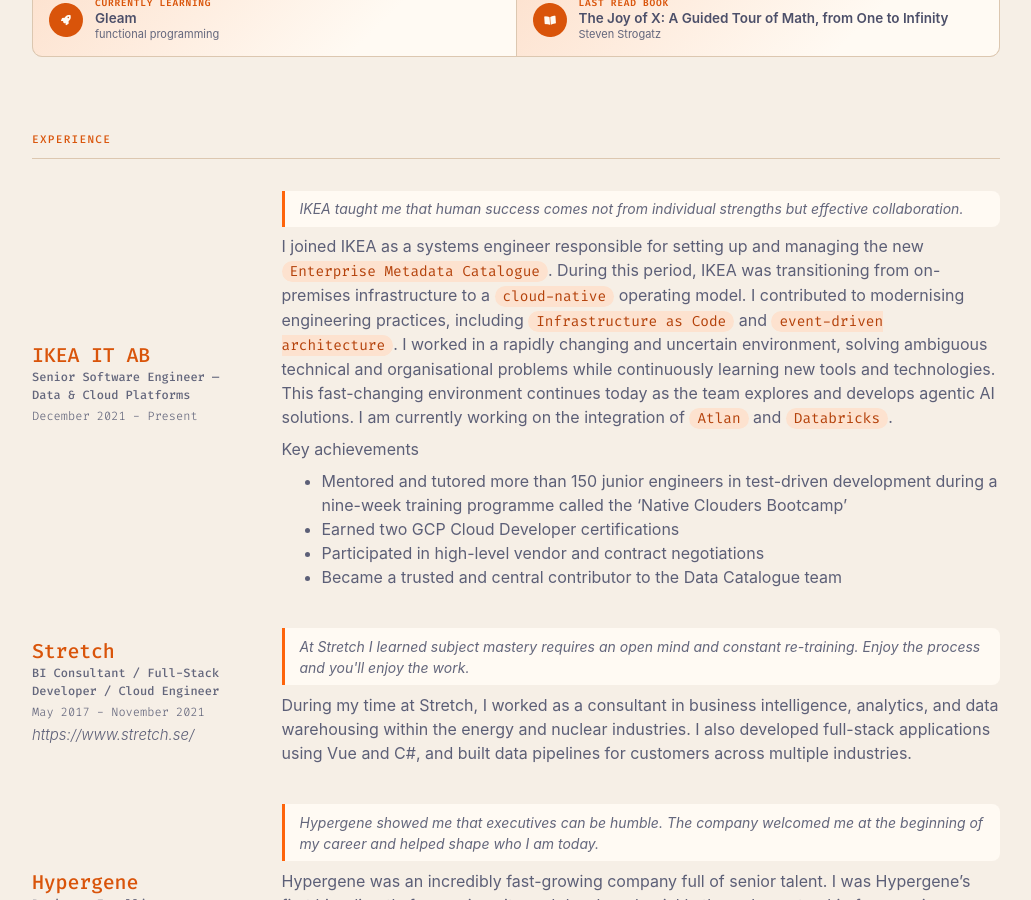
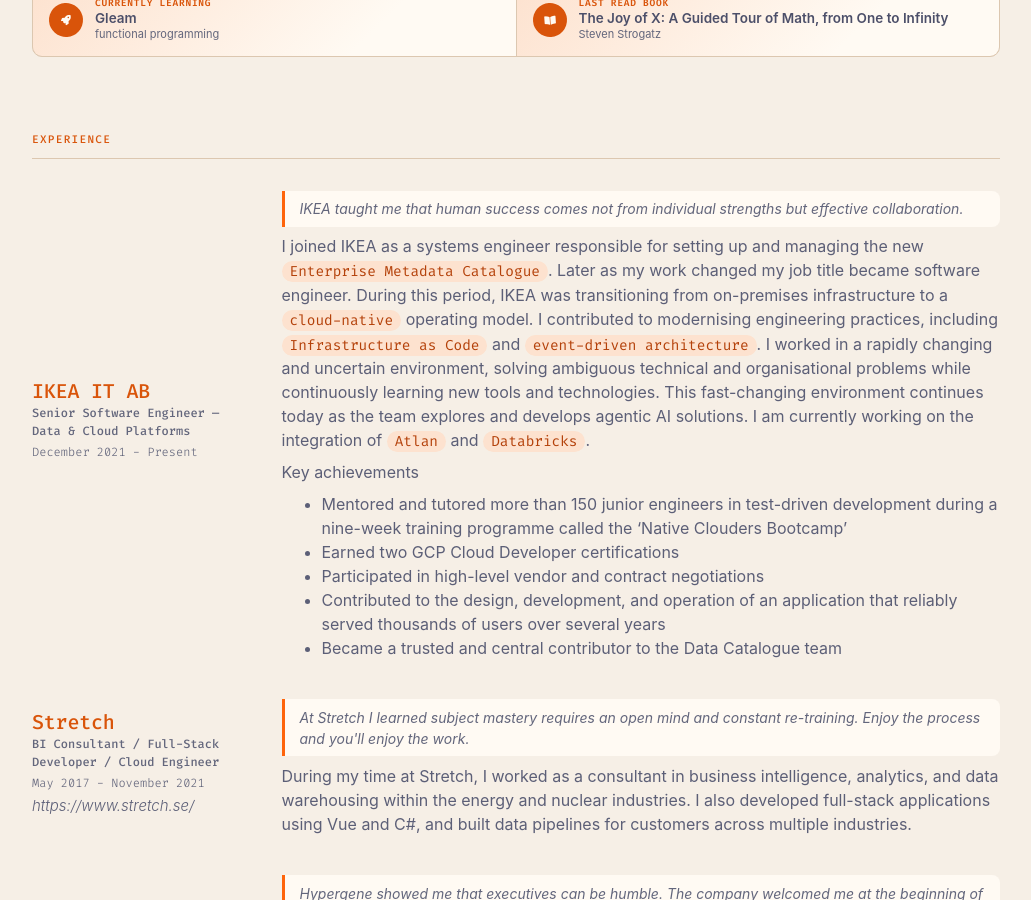
Before and after one commit to steckoverflow/steckoverflow.github.io, a Jekyll site: the page built from index.md, in a window 1280 px wide and 900 px high, scrolled down 924 px. Shown: the whole window, without its empty margins (124-1155 px from the left). Built offline with Jekyll 4.4.1, drawn with Linux system fonts in a browser that asks for light colours; nearby versions of some CDN libraries.

Commit message:
fix: polish

```diff
--- a/_config.yml
+++ b/_config.yml
@@ -150,13 +150,14 @@ content:
         quote: >
           IKEA taught me that human success comes not from individual strengths but effective collaboration.
         description: |
-            I joined IKEA as a systems engineer responsible for setting up and managing the new <mark>Enterprise Metadata Catalogue</mark>. During this period, IKEA was transitioning from on-premises infrastructure to a <mark>cloud-native</mark> operating model. I contributed to modernising engineering practices, including <mark>Infrastructure as Code</mark> and <mark>event-driven architecture</mark>.
+            I joined IKEA as a systems engineer responsible for setting up and managing the new <mark>Enterprise Metadata Catalogue</mark>. Later as my work changed my job title became software engineer. During this period, IKEA was transitioning from on-premises infrastructure to a <mark>cloud-native</mark> operating model. I contributed to modernising engineering practices, including <mark>Infrastructure as Code</mark> and <mark>event-driven architecture</mark>.
             I worked in a rapidly changing and uncertain environment, solving ambiguous technical and organisational problems while continuously learning new tools and technologies. This fast-changing environment continues today as the team explores and develops agentic AI solutions. I am currently working on the integration of <mark>Atlan</mark> and <mark>Databricks</mark>.
 
             Key achievements
             - Mentored and tutored more than 150 junior engineers in test-driven development during a nine-week training programme called the 'Native Clouders Bootcamp'
             - Earned two GCP Cloud Developer certifications
             - Participated in high-level vendor and contract negotiations
+            - Contributed to the design, development, and operation of an application that reliably served thousands of users over several years
             - Became a trusted and central contributor to the Data Catalogue team
 
       - layout: left
```
